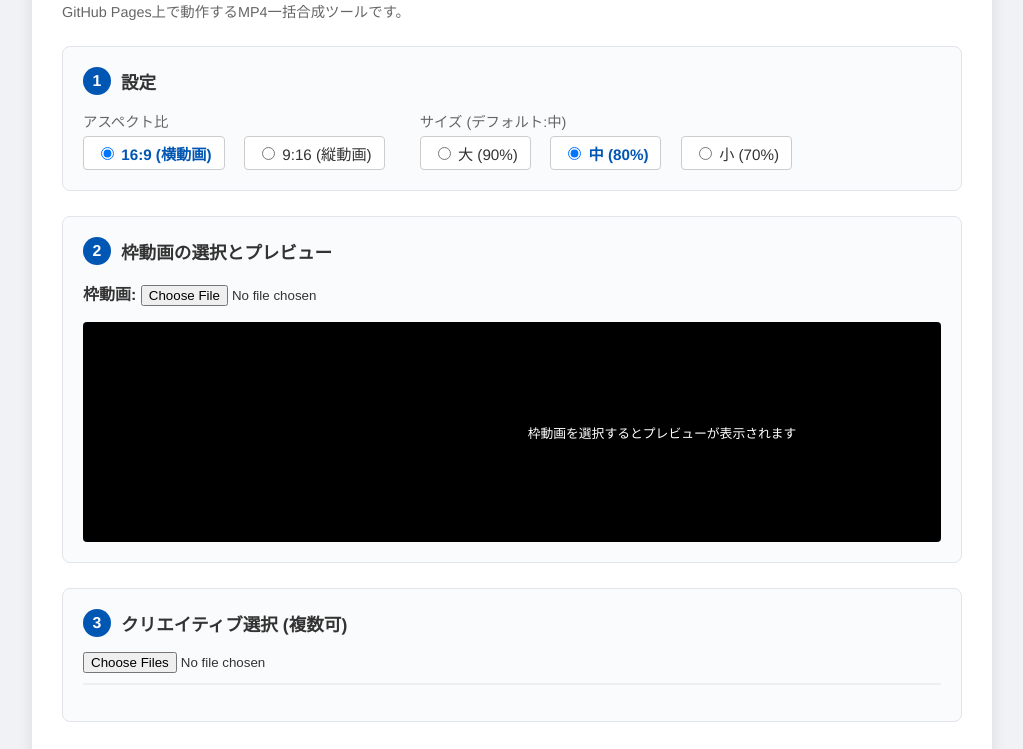
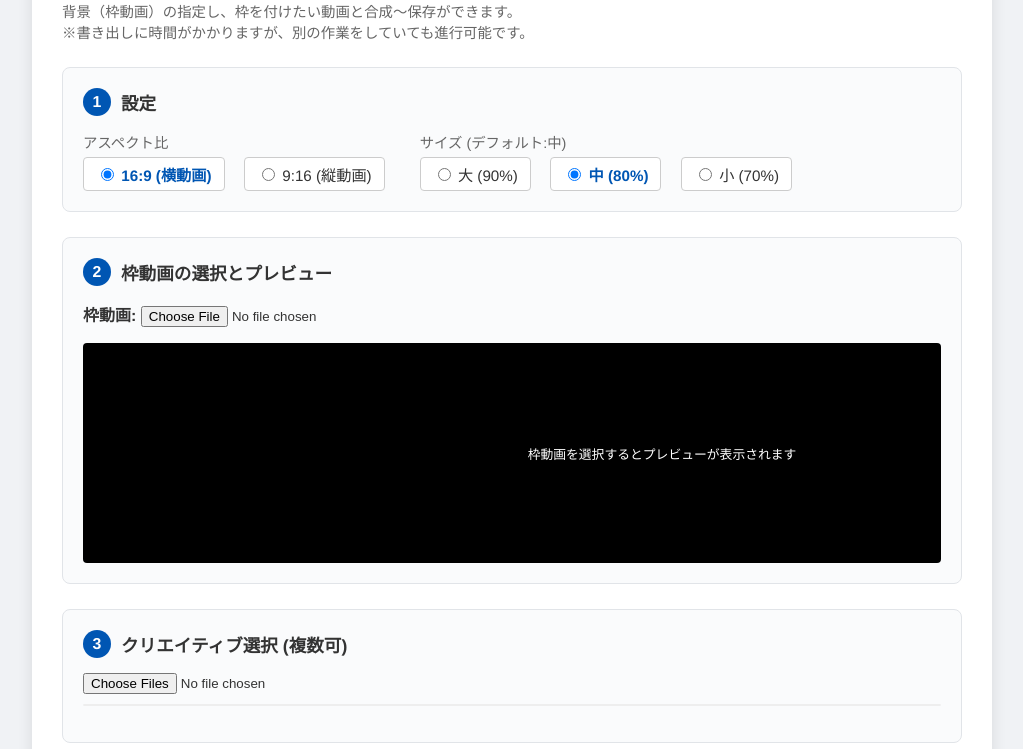
Before and after one commit to saru-mk5/cr-wakuduke-tool, a plain HTML site: page index.html in a window 1280 px wide. Shown: the part 110-859 px from the top of the page, without its empty margins (128-1151 px from the left). Drawn offline with Linux system fonts and the light colour scheme; a script that the page names is missing.

Commit message:
Update index.html

```diff
--- a/index.html
+++ b/index.html
@@ -51,7 +51,8 @@
 <div class="container">
     <h1>クリエイティブ枠付けツール</h1>
     <div id="diag-msg"></div>
-    <p class="desc">GitHub Pages上で動作するMP4一括合成ツールです。</p>
+    <p class="desc">背景（枠動画）の指定し、枠を付けたい動画と合成～保存ができます。<br>
+※書き出しに時間がかかりますが、別の作業をしていても進行可能です。</p>
 
     <div class="step-section">
         <div class="step-header"><span class="step-num">1</span> 設定</div>
```
